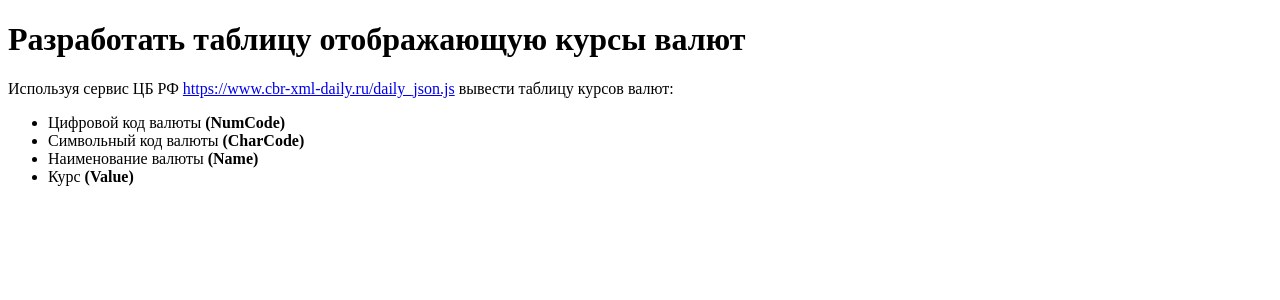
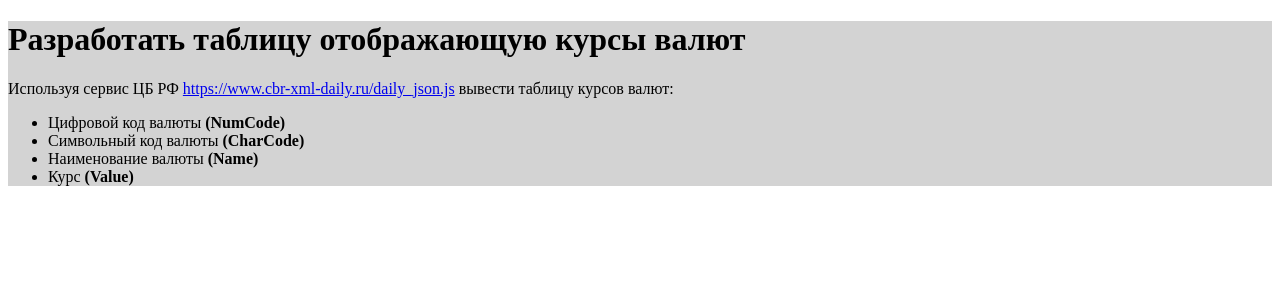
Before and after one commit to dgrishkin/exchange-rates, a React app: page / in a window 1280 px wide. Shown: the top 300 px of the page. Built offline with nearby package versions, Linux system fonts and the light colour scheme.

Commit message:
module styles support

```diff
--- a/package.json
+++ b/package.json
@@ -31,6 +31,7 @@
     "style-loader": "3.3.1",
     "ts-loader": "9.2.9",
     "typescript": "4.6.4",
+    "typescript-plugin-css-modules": "3.4.0",
     "webpack": "5.72.0",
     "webpack-cli": "4.9.2",
     "webpack-dev-server": "4.8.1",
--- /dev/null
+++ b/src/pages/RootPage.module.less
@@ -0,0 +1,3 @@
+.container {
+    background-color: lightgrey;
+}
--- a/src/pages/root-page.tsx
+++ b/src/pages/root-page.tsx
@@ -1,8 +1,9 @@
 import React from "react";
+import styles from "./RootPage.module.less";
 
 const RootPage: React.FC = () => {
     return (
-        <div>
+        <div className={styles.container}>
             <h1>Разработать таблицу отображающую курсы валют</h1>
             <p>Используя сервис ЦБ РФ <a href="https://www.cbr-xml-daily.ru/daily_json.js" target="_blank">https://www.cbr-xml-daily.ru/daily_json.js</a> вывести таблицу курсов валют:</p>
             <ul>
--- a/tsconfig.json
+++ b/tsconfig.json
@@ -14,11 +14,13 @@
     "skipLibCheck": true,
     "typeRoots": [
       "./node_modules/@types"
-    ]
+    ],
+    "plugins": [{ "name": "typescript-plugin-css-modules" }]
   },
   "include": [
     "src/**/*",
-    "globalCss.d.ts"
+    "globalCss.d.ts",
+    "styles.d.ts",
   ],
   "exclude": [
     "node_modules",
```
Also changed, not shown: styles.d.ts (added, +17 -0 lines), 1 other file (tests, documents, lock files or other folders).
